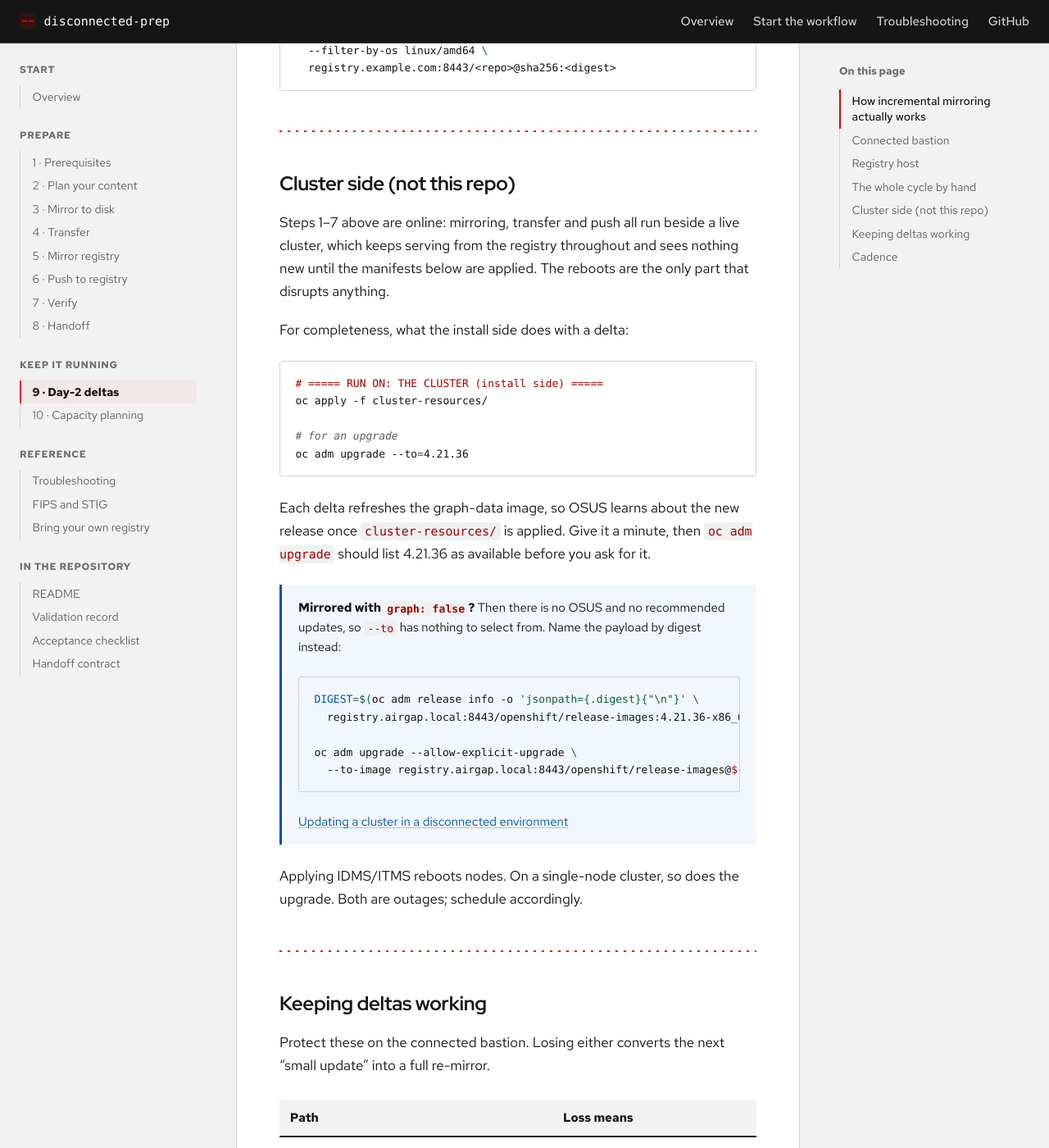
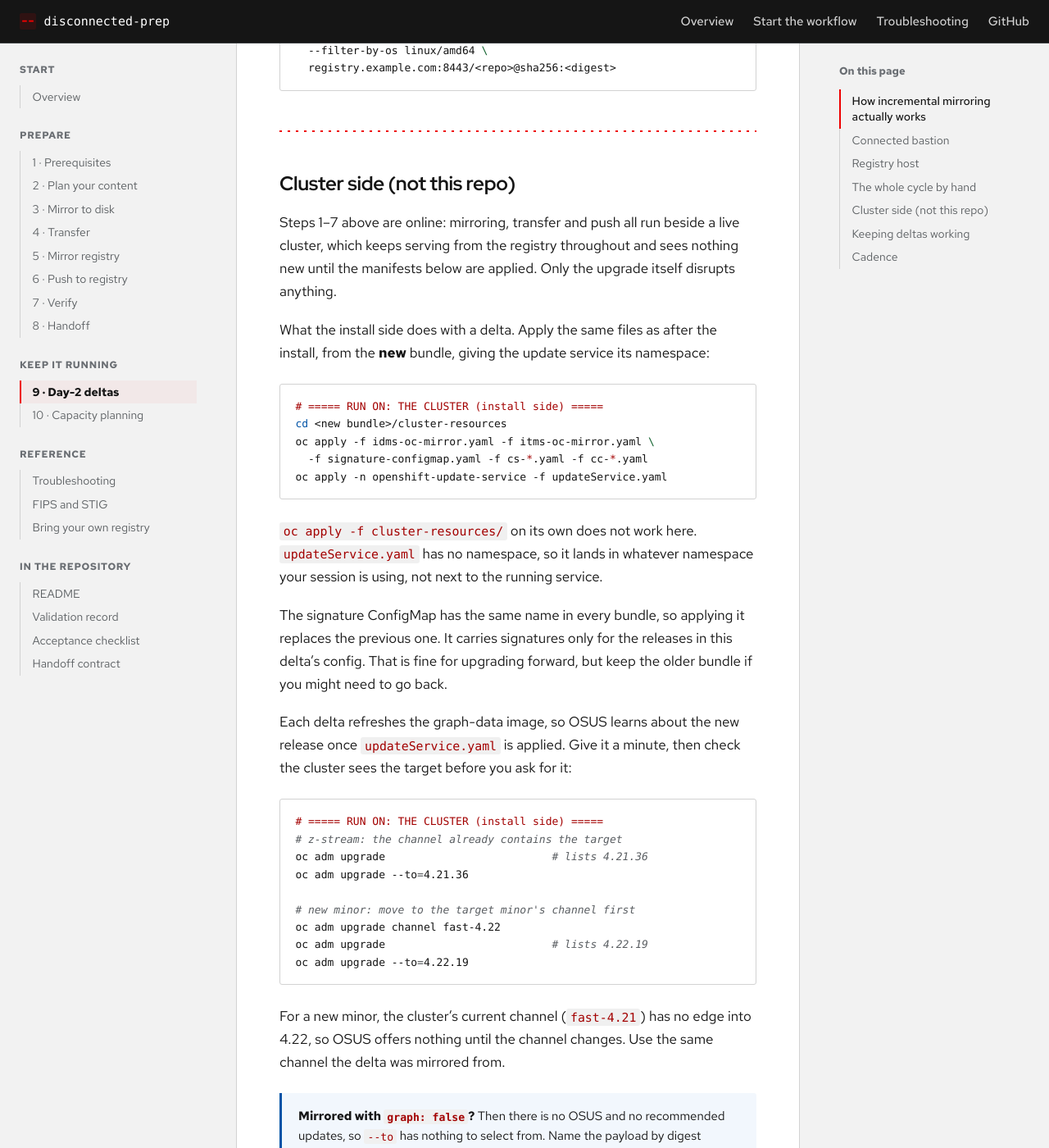
Before and after one commit to bgregori/disconnected-prep, a Jekyll site: the page built from docs/09-day2-delta.md, in a window 1280 px wide and 1400 px high, scrolled down 8720 px. Shown: the whole window at 82% size. Built offline with Jekyll 4.4.1, drawn with Linux system fonts in a browser that asks for light colours; some web fonts are replaced; some of the changed text lies outside the part shown.

Commit message:
Close the gaps the clean run found in the OSUS and delta steps
The 2026-10-23 run followed 08 and 09 as committed and hit four things.

08, OSUS step 1: subscribing while the new CatalogSource was still
starting left the operator with no CSV at all. The Subscription reported
ResolutionFailed (connection refused), and the catalog operator then
looped on `failed to unpack bundles: jobs.batch "<hash>" already exists`
and stopped retrying. 08 now checks the catalog is READY first, and gives
the recovery: delete that job and its same-named ConfigMap.

08, step 4: run while the policy engine URI was still empty, the patch
set upstream to a bare /api/upgrades_info/v1/graph and RetrievedUpdates
failed with `unsupported protocol scheme ""`. The block now stops on an
empty URI. It also says to expect a few minutes of 503: OSUS builds its
graph first, and the CVO polls about every 3m42s, so it kept reporting
503 after the route already answered 200.

09, cluster side: `oc apply -f cluster-resources/` sends
updateService.yaml, which has no namespace, to whatever namespace the
session is in. It now applies the same file list as 08 from the new
bundle, with -n openshift-update-service for the update service. It also
says the signature ConfigMap is replaced, not added to.

09, cluster side: a minor upgrade needs the channel moved first. On
fast-4.21, OSUS offers nothing toward 4.22.19, and nothing said to run
`oc adm upgrade channel fast-4.22`. The z-stream and minor cases are now
shown separately. Also drops the IDMS/ITMS reboot claim that 08 already
corrected.

Co-Authored-By: Claude Opus 5.5 <noreply@anthropic.com>

````diff
--- a/docs/09-day2-delta.md
+++ b/docs/09-day2-delta.md
@@ -356,22 +356,48 @@ oc image info --registry-config binaries/mirror-pull-secret.json \
 
 Steps 1–7 above are online: mirroring, transfer and push all run beside a
 live cluster, which keeps serving from the registry throughout and sees
-nothing new until the manifests below are applied. The reboots are the only
-part that disrupts anything.
+nothing new until the manifests below are applied. Only the upgrade itself
+disrupts anything.
 
-For completeness, what the install side does with a delta:
+What the install side does with a delta. Apply the same files as after the
+install, from the **new** bundle, giving the update service its namespace:
 
 ```sh
 # ===== RUN ON: THE CLUSTER (install side) =====
-oc apply -f cluster-resources/
-
-# for an upgrade
-oc adm upgrade --to=4.21.36
+cd <new bundle>/cluster-resources
+oc apply -f idms-oc-mirror.yaml -f itms-oc-mirror.yaml \
+  -f signature-configmap.yaml -f cs-*.yaml -f cc-*.yaml
+oc apply -n openshift-update-service -f updateService.yaml
 ```
 
+`oc apply -f cluster-resources/` on its own does not work here.
+`updateService.yaml` has no namespace, so it lands in whatever namespace
+your session is using, not next to the running service.
+
+The signature ConfigMap has the same name in every bundle, so applying it
+replaces the previous one. It carries signatures only for the releases in
+this delta's config. That is fine for upgrading forward, but keep the older
+bundle if you might need to go back.
+
 Each delta refreshes the graph-data image, so OSUS learns about the new
-release once `cluster-resources/` is applied. Give it a minute, then
-`oc adm upgrade` should list 4.21.36 as available before you ask for it.
+release once `updateService.yaml` is applied. Give it a minute, then check
+the cluster sees the target before you ask for it:
+
+```sh
+# ===== RUN ON: THE CLUSTER (install side) =====
+# z-stream: the channel already contains the target
+oc adm upgrade                          # lists 4.21.36
+oc adm upgrade --to=4.21.36
+
+# new minor: move to the target minor's channel first
+oc adm upgrade channel fast-4.22
+oc adm upgrade                          # lists 4.22.19
+oc adm upgrade --to=4.22.19
+```
+
+For a new minor, the cluster's current channel (`fast-4.21`) has no edge
+into 4.22, so OSUS offers nothing until the channel changes. Use the same
+channel the delta was mirrored from.
 
 > **Mirrored with `graph: false`?** Then there is no OSUS and no
 > recommended updates, so `--to` has nothing to select from. Name the
@@ -387,8 +413,8 @@ release once `cluster-resources/` is applied. Give it a minute, then
 >
 > [Updating a cluster in a disconnected environment](https://docs.redhat.com/en/documentation/openshift_container_platform/4.22/html/disconnected_environments/updating-a-cluster-in-a-disconnected-environment)
 
-Applying IDMS/ITMS reboots nodes. On a single-node cluster, so does the
-upgrade. Both are outages; schedule accordingly.
+Applying IDMS/ITMS reloads CRI-O without a reboot. The upgrade reboots every
+node, so on a single-node cluster it is an outage. Schedule it.
 
 ---
 
````
Also changed, not shown: docs/08-handoff.md (+35 -1 lines).
